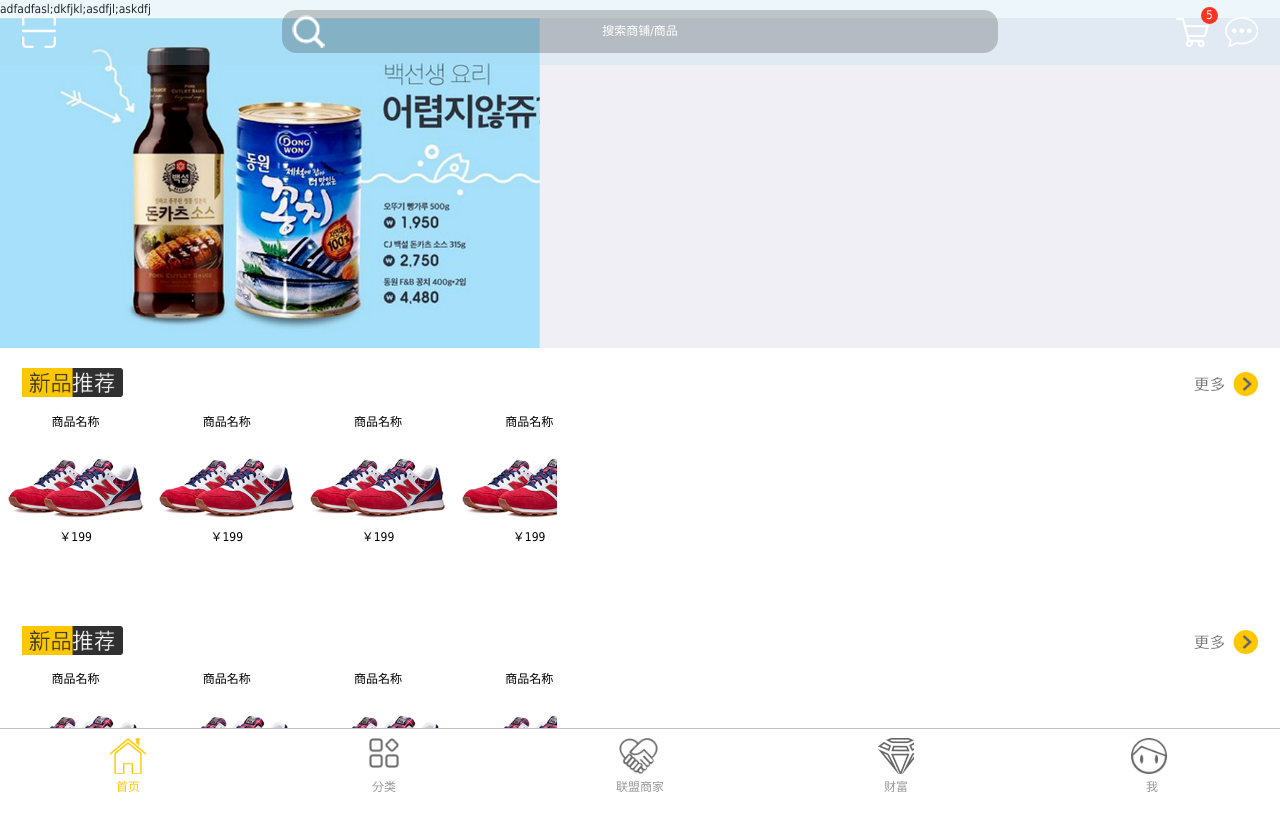
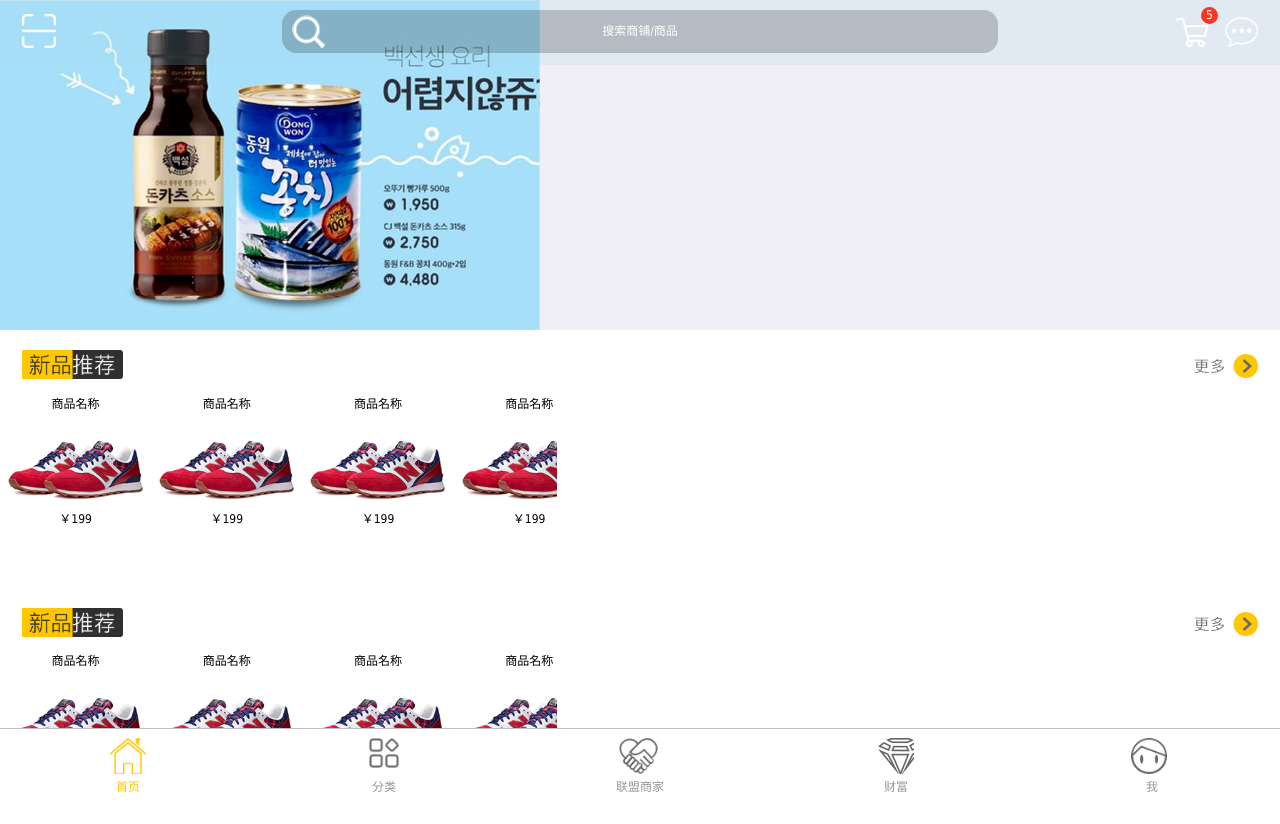
Before and after one commit to yg15637480263/sc, a plain HTML site: page index.html in a window 1280 px wide. Shown: the top 824 px of the page. Drawn offline with Linux system fonts and the light colour scheme.

Commit message:
第二次提交

```diff
--- a/index.html
+++ b/index.html
@@ -20,7 +20,6 @@
 			<span>5</span>
 		</div>
 	</div>
-adfadfasl;dkfjkl;asdfjl;askdfj
 	<div class="content-box">
 		<!-- 广告栏 -->
 		<div class="banner">
```
